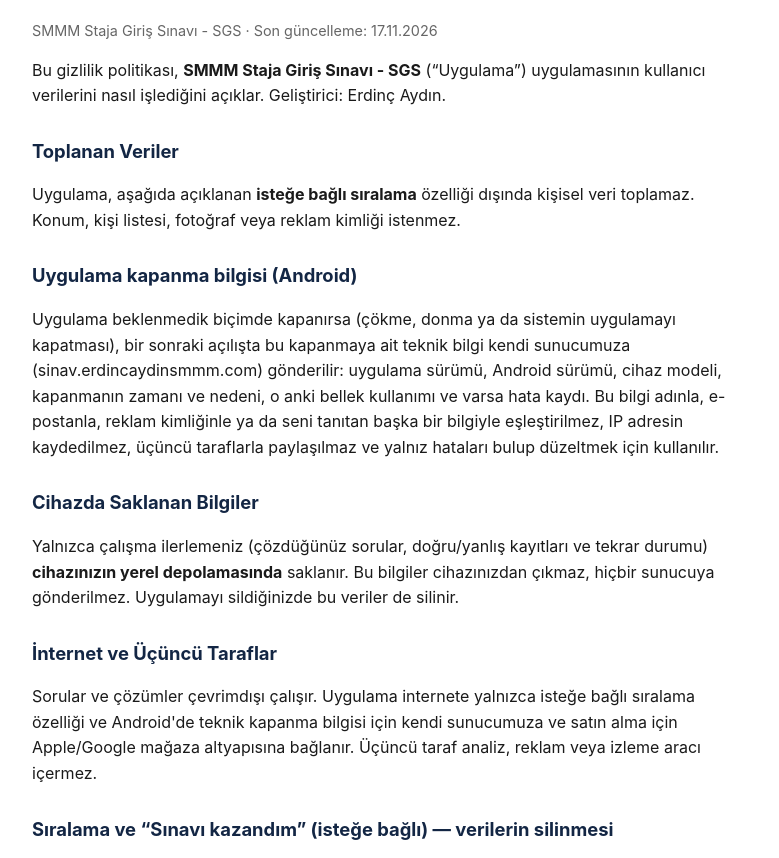
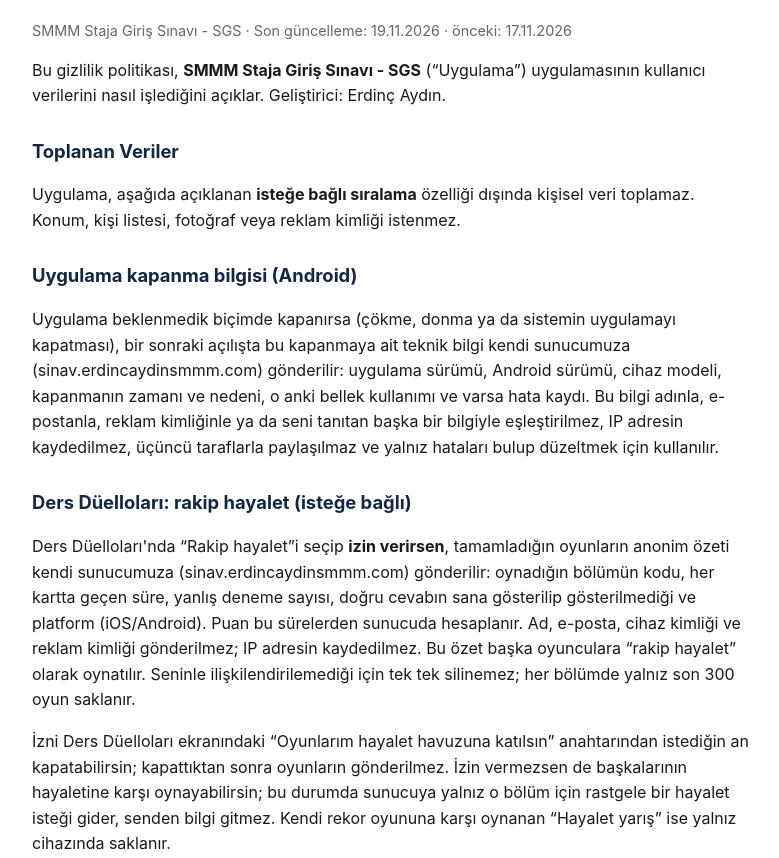
Before and after one commit to erdincaydin7888/sgsquiz-site, a plain HTML site: page gizlilik.html in a window 1280 px wide. Shown: the part 94-952 px from the top of the page, without its empty margins (248-1027 px from the left). Drawn offline with Linux system fonts and the light colour scheme.

Commit message:
Gizlilik: Ders Düelloları rakip hayalet (isteğe bağlı) bölümü

```diff
--- a/gizlilik.html
+++ b/gizlilik.html
@@ -12,7 +12,7 @@
 </head>
 <body>
 <h1>Gizlilik Politikası</h1>
-<p class="tarih">SMMM Staja Giriş Sınavı - SGS · Son güncelleme: 17.11.2026</p>
+<p class="tarih">SMMM Staja Giriş Sınavı - SGS · Son güncelleme: 19.11.2026 · önceki: 17.11.2026</p>
 
 <p>Bu gizlilik politikası, <strong>SMMM Staja Giriş Sınavı - SGS</strong> (“Uygulama”) uygulamasının kullanıcı verilerini nasıl işlediğini açıklar. Geliştirici: Erdinç Aydın.</p>
 
@@ -22,11 +22,16 @@
 <h2 id="kapanma">Uygulama kapanma bilgisi (Android)</h2>
 <p>Uygulama beklenmedik biçimde kapanırsa (çökme, donma ya da sistemin uygulamayı kapatması), bir sonraki açılışta bu kapanmaya ait teknik bilgi kendi sunucumuza (sinav.erdincaydinsmmm.com) gönderilir: uygulama sürümü, Android sürümü, cihaz modeli, kapanmanın zamanı ve nedeni, o anki bellek kullanımı ve varsa hata kaydı. Bu bilgi adınla, e-postanla, reklam kimliğinle ya da seni tanıtan başka bir bilgiyle eşleştirilmez, IP adresin kaydedilmez, üçüncü taraflarla paylaşılmaz ve yalnız hataları bulup düzeltmek için kullanılır.</p>
 
+<h2 id="hayalet">Ders Düelloları: rakip hayalet (isteğe bağlı)</h2>
+<p>Ders Düelloları'nda “Rakip hayalet”i seçip <strong>izin verirsen</strong>, tamamladığın oyunların anonim özeti kendi sunucumuza (sinav.erdincaydinsmmm.com) gönderilir: oynadığın bölümün kodu, her kartta geçen süre, yanlış deneme sayısı, doğru cevabın sana gösterilip gösterilmediği ve platform (iOS/Android). Puan bu sürelerden sunucuda hesaplanır. Ad, e-posta, cihaz kimliği ve reklam kimliği gönderilmez; IP adresin kaydedilmez. Bu özet başka oyunculara “rakip hayalet” olarak oynatılır. Seninle ilişkilendirilemediği için tek tek silinemez; her bölümde yalnız son 300 oyun saklanır.</p>
+<p>İzni Ders Düelloları ekranındaki “Oyunlarım hayalet havuzuna katılsın” anahtarından istediğin an kapatabilirsin; kapattıktan sonra oyunların gönderilmez. İzin vermezsen de başkalarının hayaletine karşı oynayabilirsin; bu durumda sunucuya yalnız o bölüm için rastgele bir hayalet isteği gider, senden bilgi gitmez. Kendi rekor oyununa karşı oynanan “Hayalet yarış” ise yalnız cihazında saklanır.</p>
+
 <h2>Cihazda Saklanan Bilgiler</h2>
 <p>Yalnızca çalışma ilerlemeniz (çözdüğünüz sorular, doğru/yanlış kayıtları ve tekrar durumu) <strong>cihazınızın yerel depolamasında</strong> saklanır. Bu bilgiler cihazınızdan çıkmaz, hiçbir sunucuya gönderilmez. Uygulamayı sildiğinizde bu veriler de silinir.</p>
 
 <h2>İnternet ve Üçüncü Taraflar</h2>
 <p>Sorular ve çözümler çevrimdışı çalışır. Uygulama internete yalnızca isteğe bağlı sıralama özelliği ve Android'de teknik kapanma bilgisi için kendi sunucumuza ve satın alma için Apple/Google mağaza altyapısına bağlanır. Üçüncü taraf analiz, reklam veya izleme aracı içermez.</p>
+<p>Ders Düelloları'nda isteğe bağlı “Rakip hayalet” için de kendi sunucumuza bağlanır; ayrıntısı aşağıda, <a href="#hayalet">Rakip hayalet</a> bölümünde.</p>
 
 <h2 id="veri-silme">Sıralama ve “Sınavı kazandım” (isteğe bağlı) — verilerin silinmesi</h2>
 <p>Uygulamadaki sıralamaya <strong>yalnızca kendin katılırsan</strong> şu bilgiler kendi sunucumuza (sinav.erdincaydinsmmm.com) gönderilir: seçtiğin takma ad, doğru çözdüğün farklı soru sayısı, platform (iOS/Android) ve cihazında rastgele üretilen bir katılımcı kimliği. Bu kimlik reklam kimliği değildir; seni başka uygulamalarda tanımaz. Katılmazsan hiçbir bilgi gönderilmez.</p>
```
